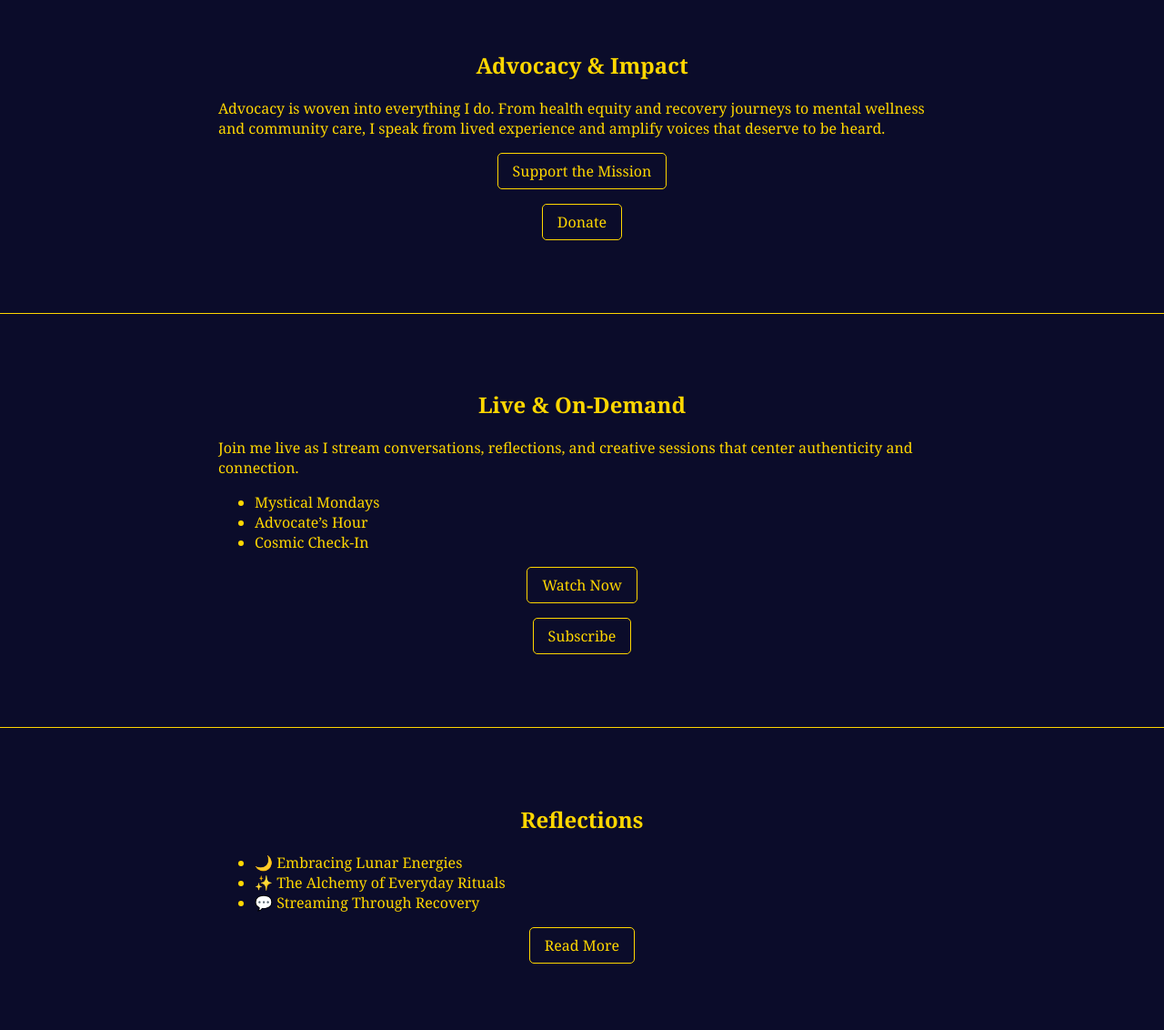
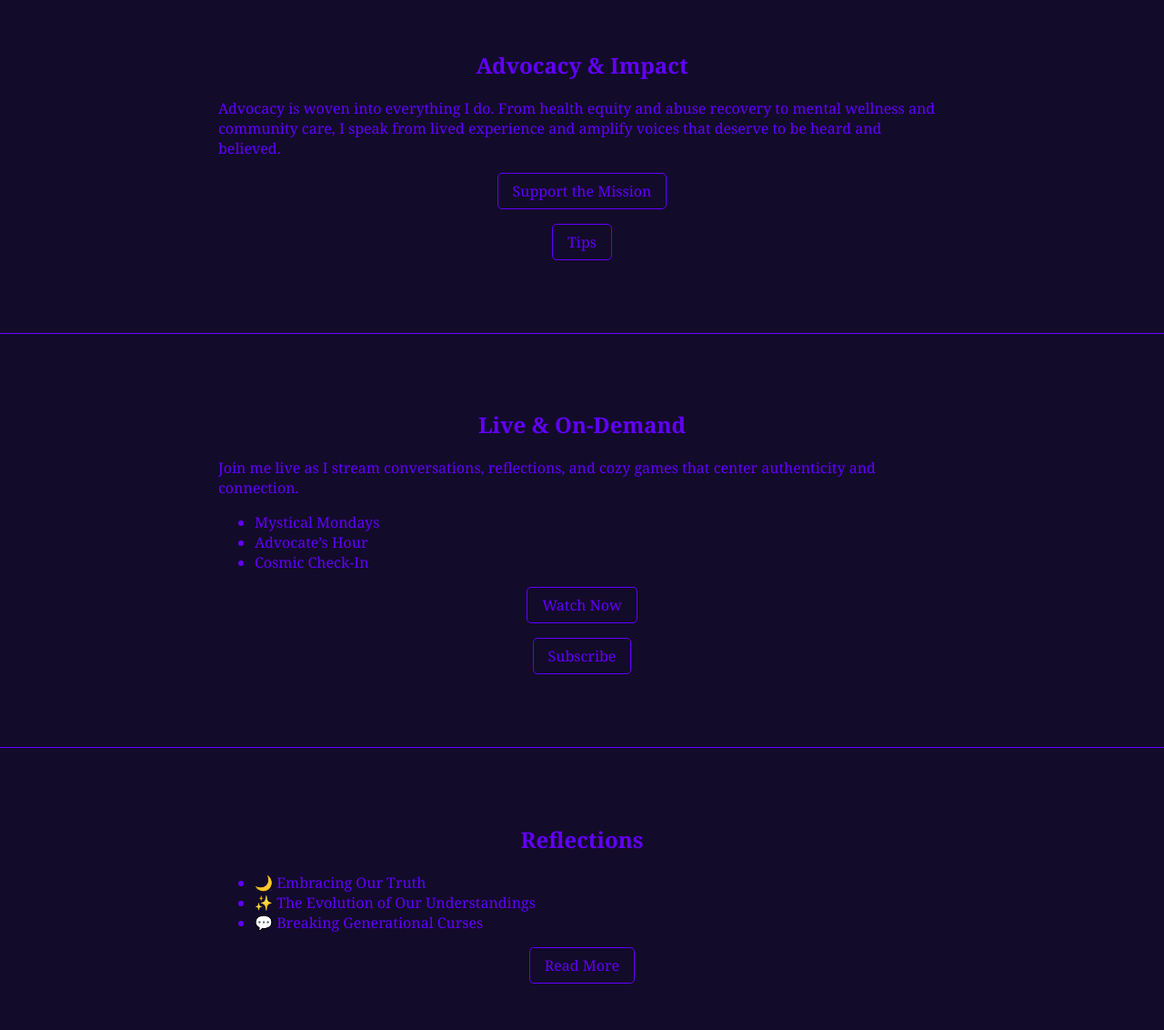
Before and after one commit to AmethystAmesAndCo/AmethystAmesAndCo.github.io, a plain HTML site: page index.html in a window 1280 px wide. Shown: the part 525-1657 px from the top of the page at 91% size. Drawn offline with Linux system fonts and the light colour scheme.

Commit message:
git push origin <AmethystAmesAndCo>

```diff
--- a/index.html
+++ b/index.html
@@ -6,8 +6,8 @@
   <title>Amethyst Ames</title>
   <style>
     body {
-      background-color: #0b0c2a;
-      color: gold;
+      background-color: #130b2a;
+      color: rgb(98, 0, 255);
       font-family: 'Georgia', serif;
       margin: 0;
       padding: 0;
@@ -25,14 +25,14 @@
       width: fit-content;
       margin: 1em auto;
       padding: 0.5em 1em;
-      border: 1px solid gold;
+      border: 1px solid  rgb(98, 0, 255);
       text-align: center;
       text-decoration: none;
-      color: gold;
+      color:  rgb(98, 0, 255);
       border-radius: 5px;
     }
     .section-divider {
-      border-top: 1px solid gold;
+      border-top: 1px solid  rgb(98, 0, 255);
       margin: 2em 0;
     }
   </style>
@@ -41,36 +41,36 @@
 
   <header>
     <h1>Amethyst Ames</h1>
-    <p style="text-align:center;"><em>Streaming light into shadow. Creating with purpose.</em></p>
-    <a href="#" class="button">Watch Live</a>
+    <p style="text-align:center;"><em>Streaming light into shadows. Creating Content with purpose.</em></p>
+    <a href="https://www.twitch.tv/amethystamesandco" class="button">Watch Me Live</a>
   </header>
 
   <section>
     <h2>About</h2>
-    <p>I’m Amethyst, the heart and voice behind this space. As a live streamer, advocate, and content creator, I channel creativity into connection. My work blends mystical aesthetics with grounded storytelling, inviting others to explore vulnerability, empowerment, and transformation.</p>
+    <p>I’m Amethyst, the heart and voice behind this space. As a neurodivergent live streamer, advocate, and content creator I channel creativity into connection. My work blends mystical aesthetics with grounded storytelling, inviting others to explore vulnerability, empowerment, and transformation.</p>
   </section>
 
   <div class="section-divider"></div>
 
   <section>
     <h2>Advocacy & Impact</h2>
-    <p>Advocacy is woven into everything I do. From health equity and recovery journeys to mental wellness and community care, I speak from lived experience and amplify voices that deserve to be heard.</p>
-    <a href="#" class="button">Support the Mission</a>
-    <a href="#" class="button">Donate</a>
+    <p>Advocacy is woven into everything I do. From health equity and abuse recovery to mental wellness and community care, I speak from lived experience and amplify voices that deserve to be heard and believed.</p>
+    <a href="https://www.facebook.com/AdvocatingForAmethyst" class="button">Support the Mission</a>
+    <a href="https://paypal.me/AmethystAmes" class="button">Tips</a>
   </section>
 
   <div class="section-divider"></div>
 
   <section>
     <h2>Live & On-Demand</h2>
-    <p>Join me live as I stream conversations, reflections, and creative sessions that center authenticity and connection.</p>
+    <p>Join me live as I stream conversations, reflections, and cozy games that center authenticity and connection.</p>
     <ul>
       <li>Mystical Mondays</li>
       <li>Advocate’s Hour</li>
       <li>Cosmic Check-In</li>
     </ul>
-    <a href="#" class="button">Watch Now</a>
-    <a href="#" class="button">Subscribe</a>
+    <a href="https://www.twitch.tv/amethystamesandco" class="button">Watch Now</a>
+    <a href="https://www.youtube.com/@AmethystAmesAndCo" class="button">Subscribe</a>
   </section>
 
   <div class="section-divider"></div>
@@ -78,11 +78,11 @@
   <section>
     <h2>Reflections</h2>
     <ul>
-      <li>🌙 Embracing Lunar Energies</li>
-      <li>✨ The Alchemy of Everyday Rituals</li>
-      <li>💬 Streaming Through Recovery</li>
+      <li>🌙 Embracing Our Truth</li>
+      <li>✨ The Evolution of Our Understandings</li>
+      <li>💬 Breaking Generational Curses</li>
     </ul>
-    <a href="#" class="button">Read More</a>
+    <a href="https://www.facebook.com/AmethystAmesAndCo/" class="button">Read More</a>
   </section>
 
   <div class="section-divider"></div>
@@ -95,7 +95,7 @@
       <textarea placeholder="Message" rows="5" cols="40"></textarea><br/><br/>
       <button type="submit" class="button">Send ✨</button>
     </form>
-    <p style="text-align:center;">Follow me: 🌙 Instagram | ✨ X | 💌 Email</p>
+    <p style="text-align:center;">Follow me: 🌙 Twitch | ✨ Facebook | 💌 Email</p>
   </section>
 
   <footer>
```
